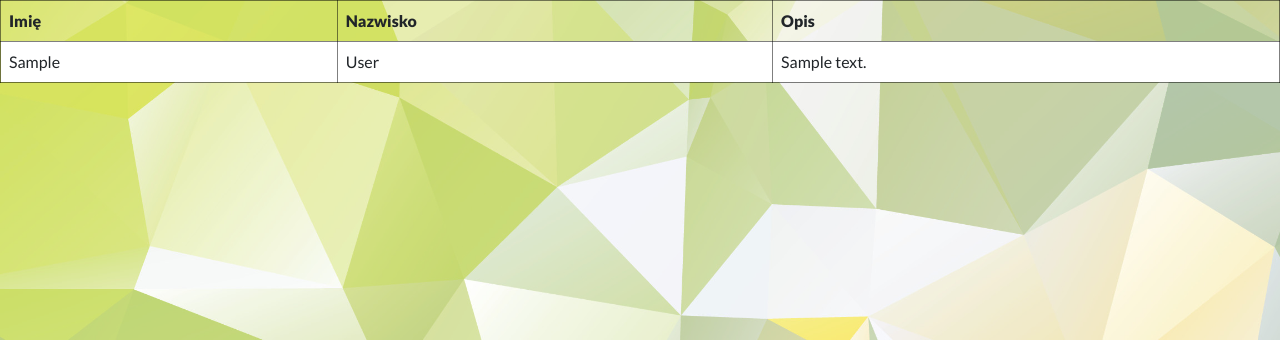
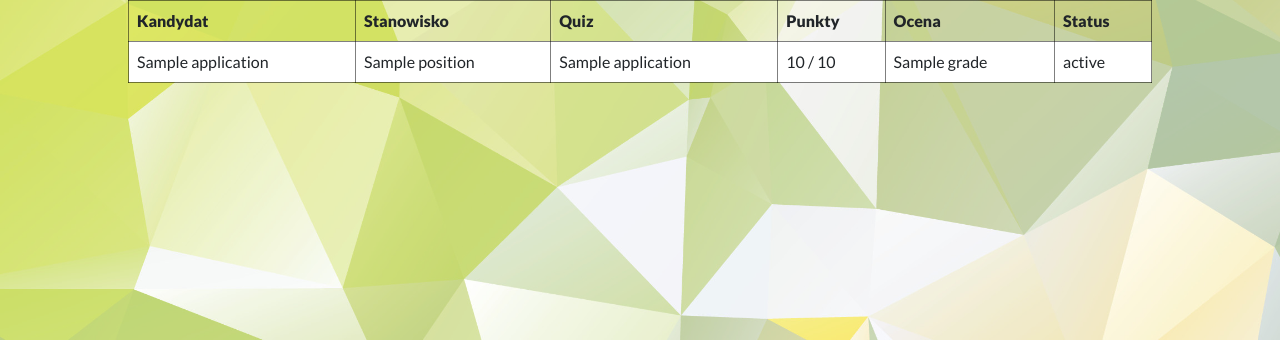
Before and after one commit to jpisarek/WebService, a Django app: template app/templates/recruiter/recruiter_rank.html in a window 1280 px wide. Shown: the part 158-498 px from the top of the page. Run offline with Django 3.2, Linux system fonts and the light colour scheme; the template is opened without the code that fills it: most values are stand-ins (such as "Sample title", 1, 10 or a date in 2020); some libraries are stand-ins or nearby versions.

Commit message:
Recruiter panel - update URL to display rank - contains only candidates from ogranization

```diff
--- a/app/static/recruiter.css
+++ b/app/static/recruiter.css
@@ -5,8 +5,9 @@
 
 table
 {
-	width: 100%;
+	width: 80%;
 	border-collapse: collapse;
+	margin: auto;
 }
 
 td
--- a/app/templates/recruiter/recruiter_rank.html
+++ b/app/templates/recruiter/recruiter_rank.html
@@ -7,17 +7,42 @@
     <div class="rank">
         <table>
             <tr>
-                <th>Imię</th>
-                <th>Nazwisko</th>
-                <th>Opis</th>
+                <th>Kandydat</th>
+                <th>Stanowisko</th>
+                <th>Quiz</th>
+                <th>Punkty</th>
+                <th>Ocena</th>
+                <th>Status</th>
             </tr>
-            {% for candidate in candidates %}
+            {% for application in applications %}
             <tr>
-                <td>{{ candidate.first_name }}</td>
-                <td>{{ candidate.last_name }}</td>
-                <td>{{ candidate.description }}</td>
+                <td>{{ application.candidate_name }}</td>
+                <td>{{ application.position }}</td>
+                <td>{{ application.quiz_name }}</td>
+                <td>{{ application.score }} / {{ application.full_score }}</td>
+                <td>{{ application.grade }}</td>
+                <td class="statusValue">{{ application.status }}</td>
             </tr>
             {% endfor %}
     </table>
     </div>
+
+    <script type="text/javascript">
+        $(document).ready(function () {
+            console.log("ready!");
+            $(".statusValue").each(function () {
+                if ($(this).html().includes("Rozpatrywana"))
+                    $(this).css("background-color", 'rgba(255, 198, 0, 0.5)');
+
+                if ($(this).html().includes("Zaakceptowana"))
+                    $(this).css("background-color", 'rgba(0, 161, 0, 0.5)');
+
+                if ($(this).html().includes("Odrzucona"))
+                    $(this).css("background-color", 'rgba(255, 1, 0, 0.5)');
+
+            });
+
+        });
+    </script>
+
 {% endblock %}
--- /dev/null
+++ b/app/views/__init__.py
@@ -0,0 +1,2 @@
+from .recruiterView import *
+from .candidateView import *
```
Also changed, not shown: app/views/recruiterView.py (+13 -2 lines).
